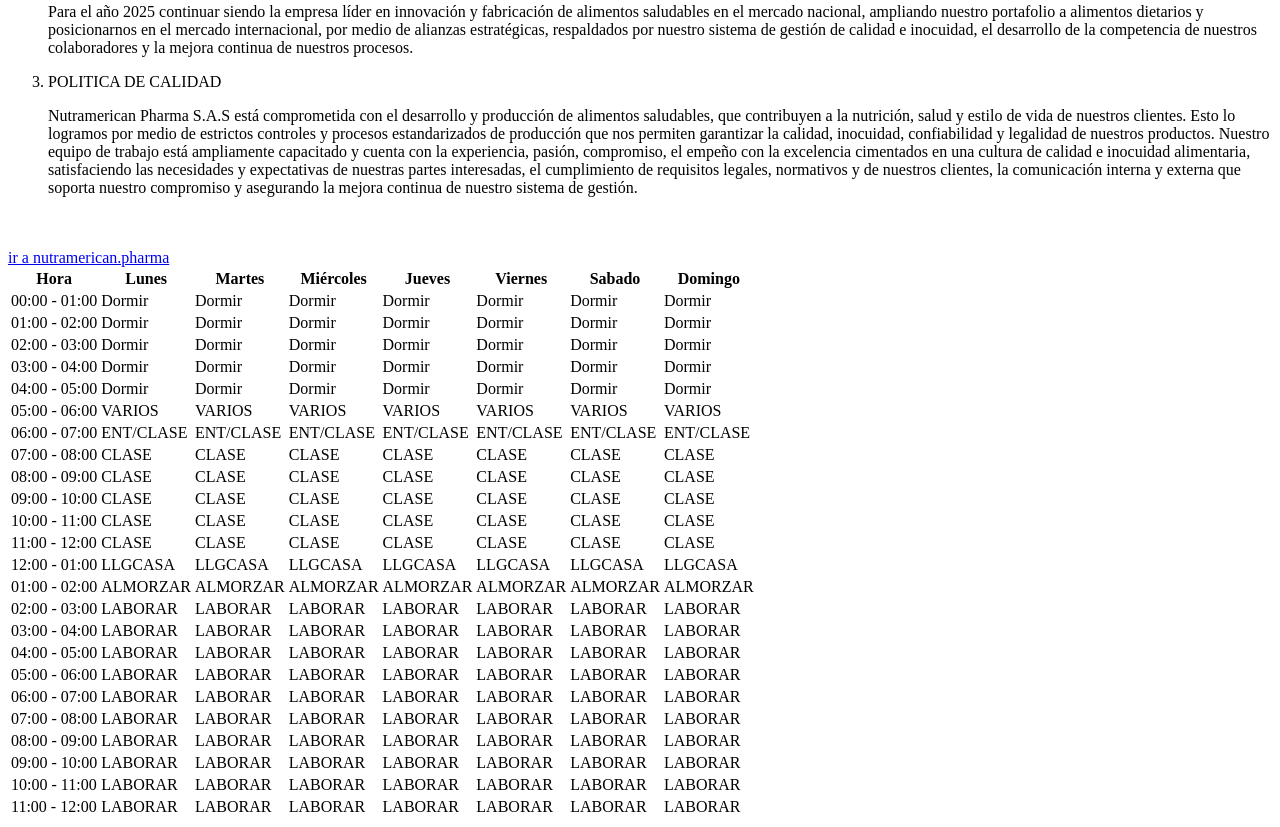
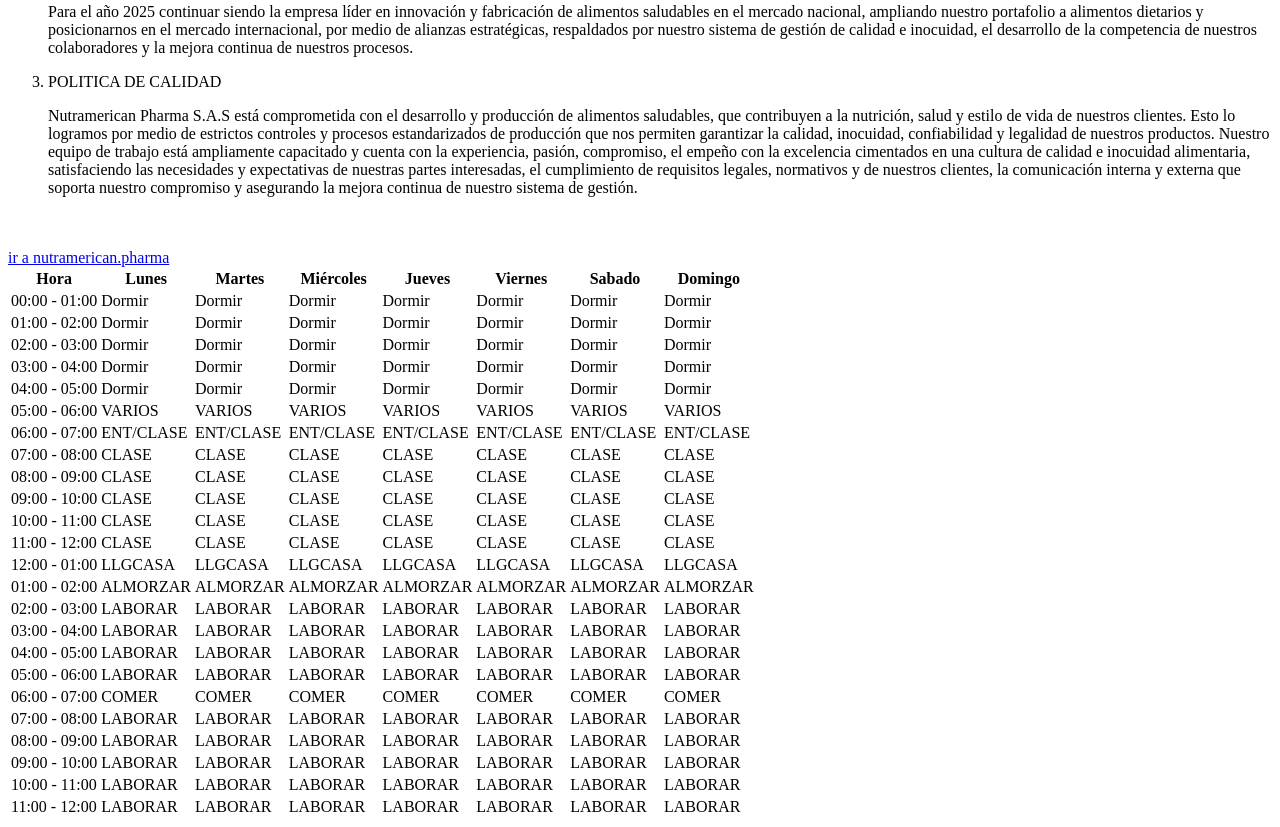
Before and after one commit to SERVICIO360/laboratorio1, a plain HTML site: page index.html in a window 1280 px wide. Shown: the part 1112-1939 px from the top of the page. Drawn offline with Linux system fonts and the light colour scheme.

Commit message:
segunda actualizacion

```diff
--- a/index.html
+++ b/index.html
@@ -245,13 +245,13 @@ Nuestro equipo de trabajo está ampliamente capacitado y cuenta con la experienc
    </tr>
    <tr>
    <td>06:00 - 07:00</td>
-    <td>LABORAR</td>
-    <td>LABORAR</td>
-    <td>LABORAR</td>
-    <td>LABORAR</td>
-    <td>LABORAR</td>
-    <td>LABORAR</td>
-    <td>LABORAR</td>
+    <td>COMER</td>
+    <td>COMER</td>
+    <td>COMER</td>
+    <td>COMER</td>
+    <td>COMER</td>
+    <td>COMER</td>
+    <td>COMER</td>
    </tr>
    <tr>
    <td>07:00 - 08:00</td>
```
